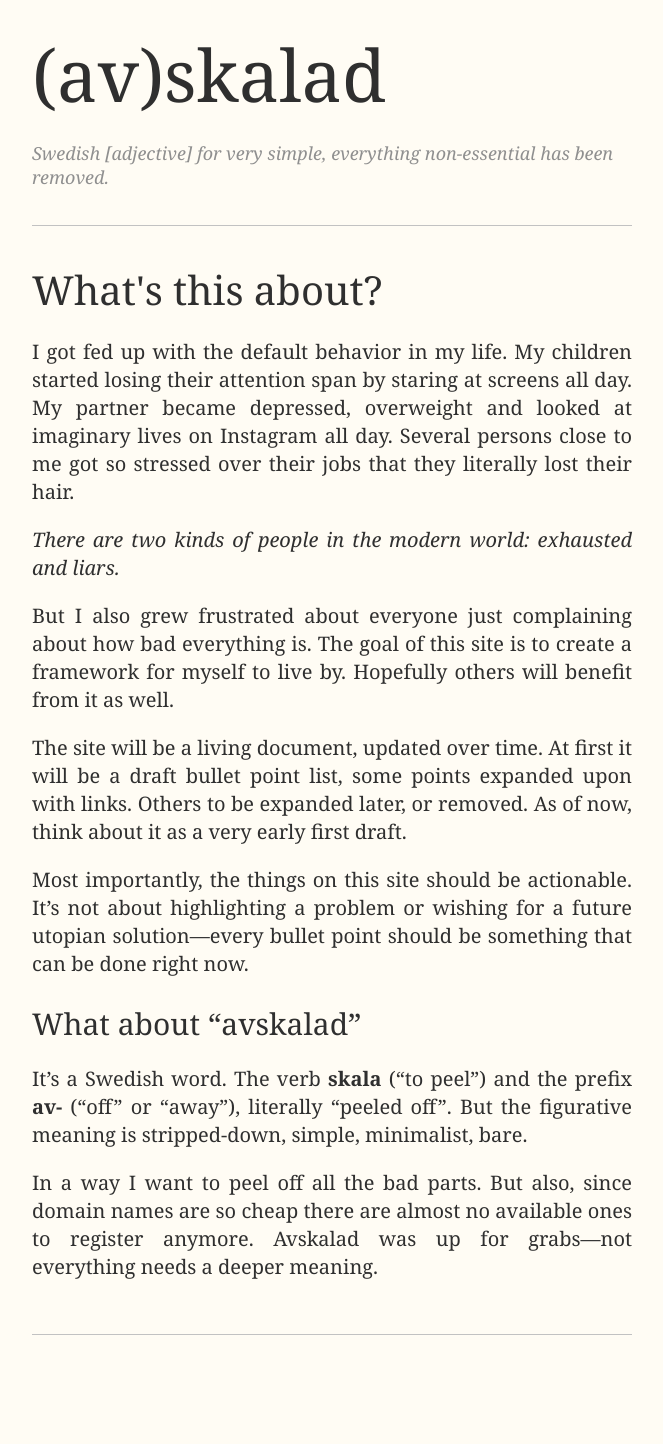
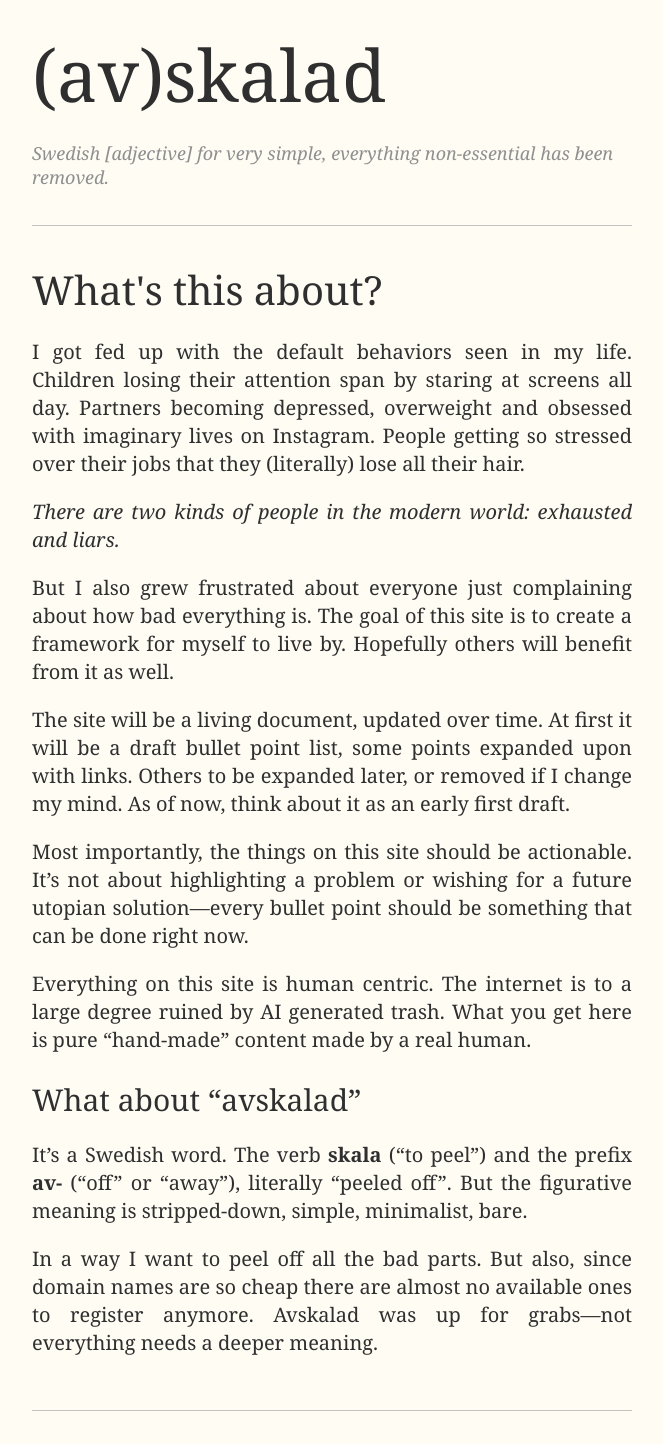
Before and after one commit to avskalad/avskalad.com, a Jekyll site: the page built from _writings/about.markdown, in a window 1280 px wide. Shown: the whole page, without its empty margins (308-971 px from the left). Built offline with Jekyll 4.4.1, drawn with Linux system fonts in a browser that asks for light colours; before the commit the page ends 1368 px from its top, so only the background shows below that.

Commit message:
Improved "about"

```diff
--- a/_writings/about.markdown
+++ b/_writings/about.markdown
@@ -3,10 +3,10 @@ layout: post
 title:  "What's this about?"
 ---
 
-I got fed up with the default behavior in my life.
-My children started losing their attention span by staring at screens all day.
-My partner became depressed, overweight and looked at imaginary lives on Instagram all day.
-Several persons close to me got so stressed over their jobs that they literally lost their hair.
+I got fed up with the default behaviors seen in my life.
+Children losing their attention span by staring at screens all day.
+Partners becoming depressed, overweight and obsessed with imaginary lives on Instagram.
+People getting so stressed over their jobs that they (literally) lose all their hair.
 
 _There are two kinds of people in the modern world: exhausted and liars._
 
@@ -14,9 +14,11 @@ But I also grew frustrated about everyone just complaining about how bad everyth
 The goal of this site is to create a framework for myself to live by.
 Hopefully others will benefit from it as well.
 
-The site will be a living document, updated over time. At first it will be a draft bullet point list, some points expanded upon with links. Others to be expanded later, or removed. As of now, think about it as a very early first draft.
+The site will be a living document, updated over time. At first it will be a draft bullet point list, some points expanded upon with links. Others to be expanded later, or removed if I change my mind. As of now, think about it as an early first draft.
 
 Most importantly, the things on this site should be actionable. It's not about highlighting a problem or wishing for a future utopian solution---every bullet point should be something that can be done right now.
+
+Everything on this site is human centric. The internet is to a large degree ruined by AI generated trash. What you get here is pure "hand-made" content made by a real human.
 
 ## What about "avskalad"
 It's a Swedish word. The verb **skala** ("to peel") and the prefix **av-** ("off" or "away"), literally "peeled off". But the figurative meaning is stripped-down, simple, minimalist, bare.
```
